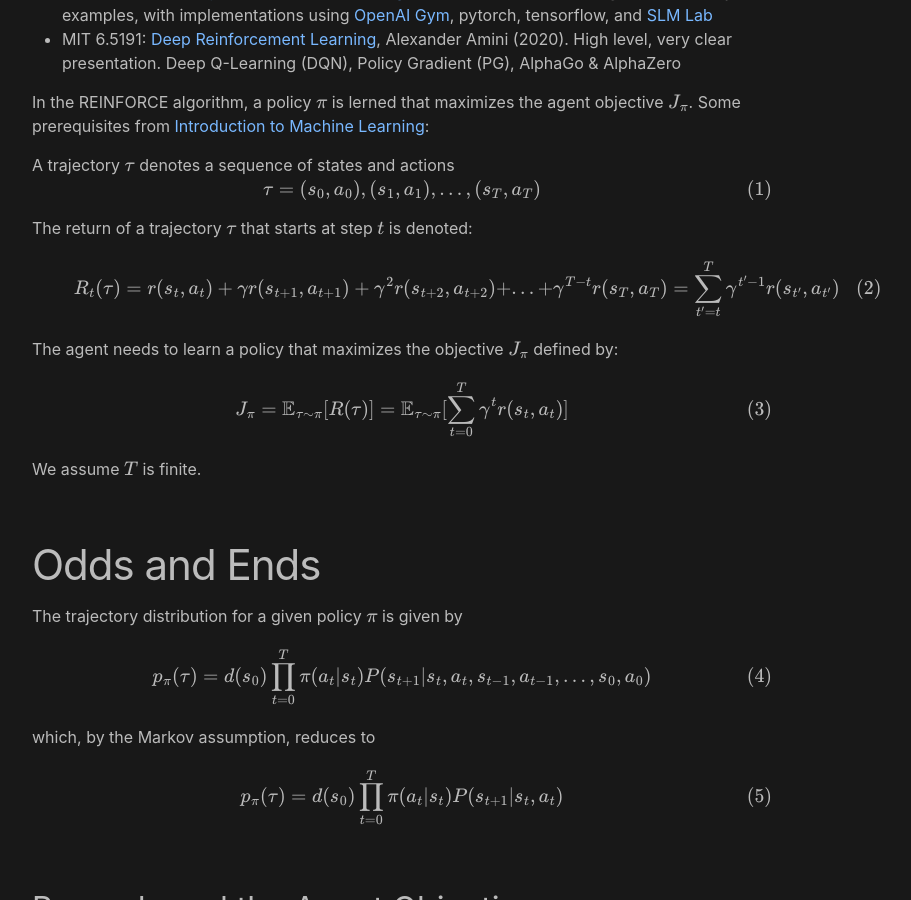
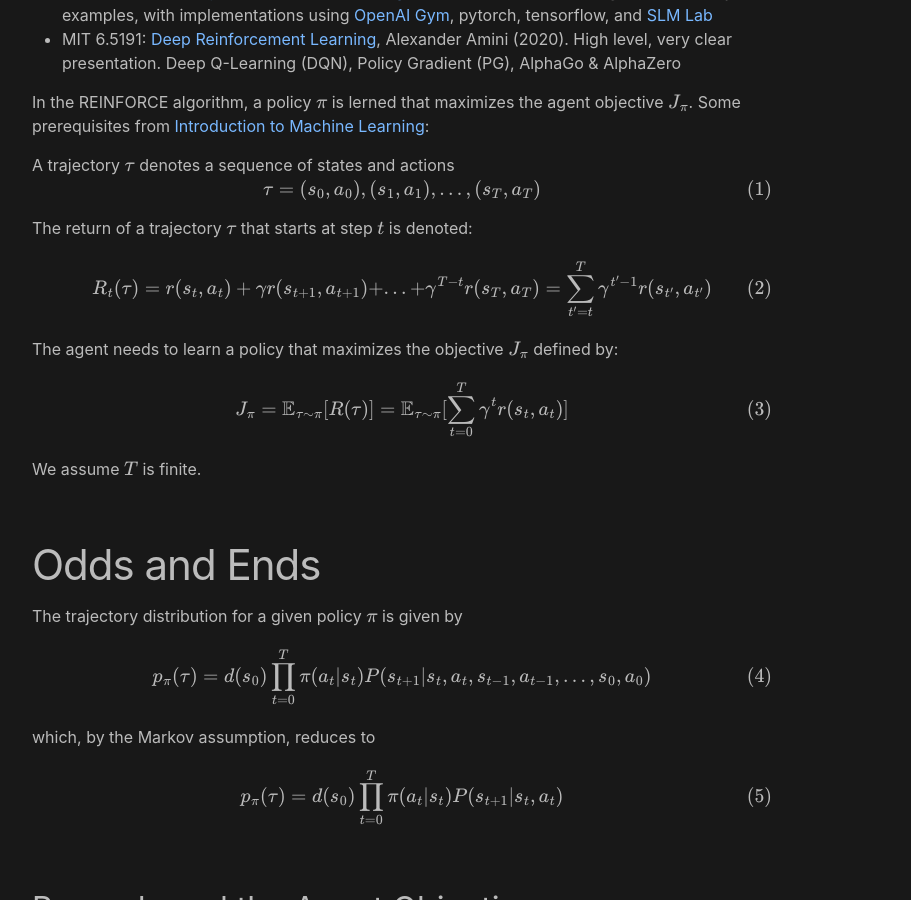
Before and after one commit to analytiq-hub/sigagent.github.io, a Jekyll site: the page built from machine_learning/_posts/2021-02-14-reinforce.md, in a window 1280 px wide and 900 px high, scrolled down 305 px. Shown: the whole window, without its empty margins (238-1149 px from the left). Built offline with Jekyll 4.4.1, drawn with Linux system fonts in a browser that asks for light colours; formulas are drawn with MathJax 3; a script that is not in the unit is left out.

Commit message:
*** empty log message ***

```diff
--- a/machine_learning/_posts/2021-02-14-reinforce.md
+++ b/machine_learning/_posts/2021-02-14-reinforce.md
@@ -25,7 +25,7 @@ The return of a trajectory $$\tau$$ that starts at step $$t$$ is denoted:
 
 $$
 \begin{equation} \label{eq:trajret}
-R_t(\tau) = r(s_{t}, a_{t}) + {\gamma}r(s_{t+1}, a_{t+1}) + {\gamma^2}r(s_{t+2}, a_{t+2}) + ... + {\gamma^{T-t}}r(s_{T}, a_{T}) = \sum_{t'=t}^T \gamma^{t'-1}r(s_{t'},a_{t'})
+R_t(\tau) = r(s_{t}, a_{t}) + {\gamma}r(s_{t+1}, a_{t+1}) + ... + {\gamma^{T-t}}r(s_{T}, a_{T}) = \sum_{t'=t}^T \gamma^{t'-1}r(s_{t'},a_{t'})
 \end{equation}
 $$
 
```
